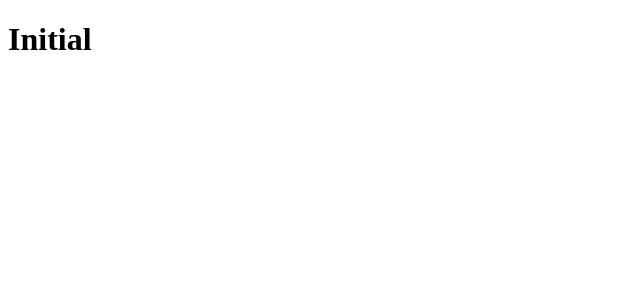
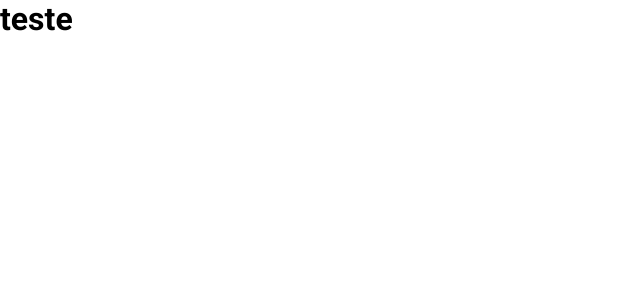
Before and after one commit to andersonsilva019/Clone-Discord, a React (Create React App) app: page / in a window 1280 px wide. Shown: the top 300 px of the page, without its empty margins (0-640 px from the left). Built offline with nearby package versions, Linux system fonts and the light colour scheme.

Commit message:
styles global

```diff
--- a/package.json
+++ b/package.json
@@ -13,6 +13,7 @@
     "react": "^16.13.1",
     "react-dom": "^16.13.1",
     "react-scripts": "3.4.1",
+    "styled-components": "^5.1.1",
     "typescript": "^3.7.5"
   },
   "scripts": {
@@ -35,5 +36,8 @@
       "last 1 firefox version",
       "last 1 safari version"
     ]
+  },
+  "devDependencies": {
+    "@types/styled-components": "^5.1.0"
   }
 }
--- a/public/index.html
+++ b/public/index.html
@@ -10,34 +10,13 @@
       content="Web site created using create-react-app"
     />
     <link rel="apple-touch-icon" href="%PUBLIC_URL%/logo192.png" />
-    <!--
-      manifest.json provides metadata used when your web app is installed on a
-      user's mobile device or desktop. See https://developers.google.com/web/fundamentals/web-app-manifest/
-    -->
-    <link rel="manifest" href="%PUBLIC_URL%/manifest.json" />
-    <!--
-      Notice the use of %PUBLIC_URL% in the tags above.
-      It will be replaced with the URL of the `public` folder during the build.
-      Only files inside the `public` folder can be referenced from the HTML.
+    <link href="https://fonts.googleapis.com/css2?family=Roboto:wght@300;400;500;700&display=swap" rel="stylesheet">
 
-      Unlike "/favicon.ico" or "favicon.ico", "%PUBLIC_URL%/favicon.ico" will
-      work correctly both with client-side routing and a non-root public URL.
-      Learn how to configure a non-root public URL by running `npm run build`.
-    -->
-    <title>React App</title>
+    <title>Clone | Discord</title>
   </head>
   <body>
     <noscript>You need to enable JavaScript to run this app.</noscript>
     <div id="root"></div>
-    <!--
-      This HTML file is a template.
-      If you open it directly in the browser, you will see an empty page.
 
-      You can add webfonts, meta tags, or analytics to this file.
-      The build step will place the bundled scripts into the <body> tag.
-
-      To begin the development, run `npm start` or `yarn start`.
-      To create a production bundle, use `npm run build` or `yarn build`.
-    -->
   </body>
 </html>
--- a/src/App.tsx
+++ b/src/App.tsx
@@ -1,9 +1,14 @@
 import React from 'react';
+import GlobalStyles from './styles/global';
 
 function App() {
   return (
-    <h1>Initial</h1>
+    <>
+      <GlobalStyles/>
+      <h1>teste</h1>
+    </>
   );
 }
 
+
 export default App;
--- /dev/null
+++ b/src/styles/global.ts
@@ -0,0 +1,45 @@
+import { createGlobalStyle } from 'styled-components';
+
+export default createGlobalStyle `
+
+  * {
+    margin: 0;
+    padding: 0;
+    box-sizing: border-box;
+  }
+
+  html, body, #root {
+    height: 100%;
+  }
+
+  *, button, input {
+    border: 0;
+    outline: 0;
+
+    font-family: 'Roboto', sans-serif;
+  }
+
+  :root {
+    --primary: #36393f;
+    --secondary: #2f3136;
+    --tertiary: rgb(32,34,37);
+    --quaternary: #292b2f;
+    --quinary: #393d42;
+    --senary: #828386;
+
+    --white: #fff;
+    --gray: #8a8c90;
+    --chat-input: rgb(64,68,75);
+    --symbol: #74777a;
+
+    --notification: #f84a4b;
+    --discord: #6e86d6;
+    --mention-detail: #f9a839;
+    --mention-message: #413f3f;
+
+    --link: #5d80d6;
+
+    --rocketseat: #6633cc;
+  }
+
+`;
```
Also changed, not shown: src/components/Layout/index.tsx (added, +17 -0 lines), src/components/Layout/styles.ts (added), 1 other file (tests, documents, lock files or other folders).
